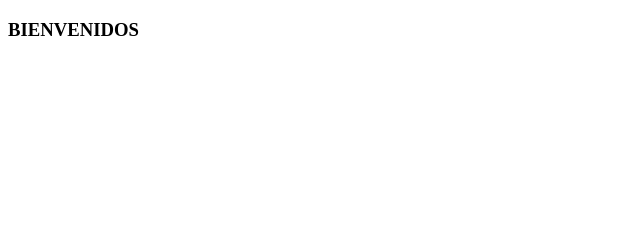
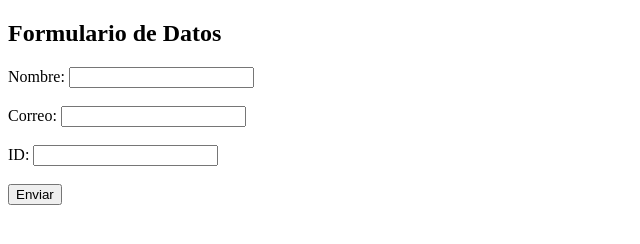
Before and after one commit to FULLDEVSOFTWARE/Nombres.js, a plain HTML site: page index.html in a window 1280 px wide. Shown: the whole page, without its empty margins (0-640 px from the left). Drawn offline with Linux system fonts and the light colour scheme.

Commit message:
Update index.html
commit

```diff
--- a/index.html
+++ b/index.html
@@ -1,12 +1,34 @@
-<!DOCTYPE html>
-<html lang="en">
+   <!DOCTYPE html>
+<html lang="es">
 <head>
     <meta charset="UTF-8">
     <meta name="viewport" content="width=device-width, initial-scale=1.0">
-    <title>Document</title>
+    <title>Formulario con JS</title>
+    <script>
+        function recibirDatos() {
+            // Obtener los valores de los campos
+            var nombre = document.getElementById("nombre").value;
+            var correo = document.getElementById("correo").value;
+            var id = document.getElementById("id").value;
+
+            // Mostrar los datos en la consola o en algún lugar del HTML
+            alert("Nombre: " + nombre + "\nCorreo: " + correo + "\nID: " + id);
+        }
+    </script>
 </head>
 <body>
-    <h3>BIENVENIDOS</h3>
+    <h2>Formulario de Datos</h2>
+    <form onsubmit="event.preventDefault(); recibirDatos();">
+        <label for="nombre">Nombre:</label>
+        <input type="text" id="nombre" name="nombre" required><br><br>
 
+        <label for="correo">Correo:</label>
+        <input type="email" id="correo" name="correo" required><br><br>
+
+        <label for="id">ID:</label>
+        <input type="text" id="id" name="id" required><br><br>
+
+        <button type="submit">Enviar</button>
+    </form>
 </body>
 </html>
```
